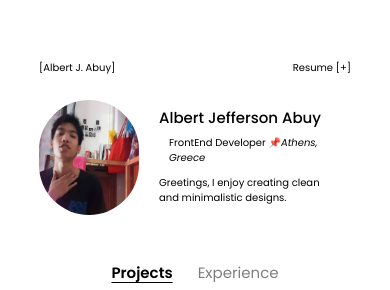
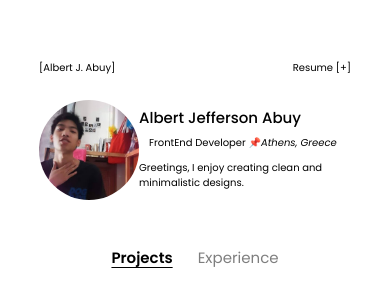
Before and after one commit to ichiiexe/alJefferson, a React (Vite) app: page / in a window 390 px wide. Shown: the top 290 px of the page. Built offline with nearby package versions, Linux system fonts and the light colour scheme.

Commit message:
fixed responsive hero?

```diff
--- a/src/components/me/Me.jsx
+++ b/src/components/me/Me.jsx
@@ -1,10 +1,13 @@
-import profile from "/public/unnamed.jpg";
+import profile from "/unnamed.jpg";
 
 const Me = () => {
   return (
-    <div className="bg-opacity-20 w-[clamp(300px,60%,90%)] m-auto flex justify-center gap-4 px-20 py-10 rounded-md xl:w-full sm:px-0">
-      <img className="rounded-full w-[clamp(100px,2vw,20%)]" src={profile} />
-      <div className=" p-4 flex flex-col gap-4">
+    <div className="bg-opacity-20 w-[clamp(300px,60%,90%)] m-auto flex justify-center gap-4 px-20 py-10 rounded-md xl:w-full sm:px-0 xsm:gap-0">
+      <img
+        className="rounded-full h-full w-[clamp(100px,2vw,20%)]"
+        src={profile}
+      />
+      <div className=" p-4 flex flex-col gap-4 xsm:px-0">
         <h1 className="text-title font-medium">Albert Jefferson Abuy</h1>
         <h2 className="text-subtitle px-4">
           FrontEnd Developer 📌<span className="italic">Athens, Greece</span>
--- a/tailwind.config.js
+++ b/tailwind.config.js
@@ -23,6 +23,7 @@ export default {
 
       sm: { max: "639px" },
       // => @media (max-width: 639px) { ... }
+      xsm: { max: "400px" },
     },
   },
   plugins: [],
```
